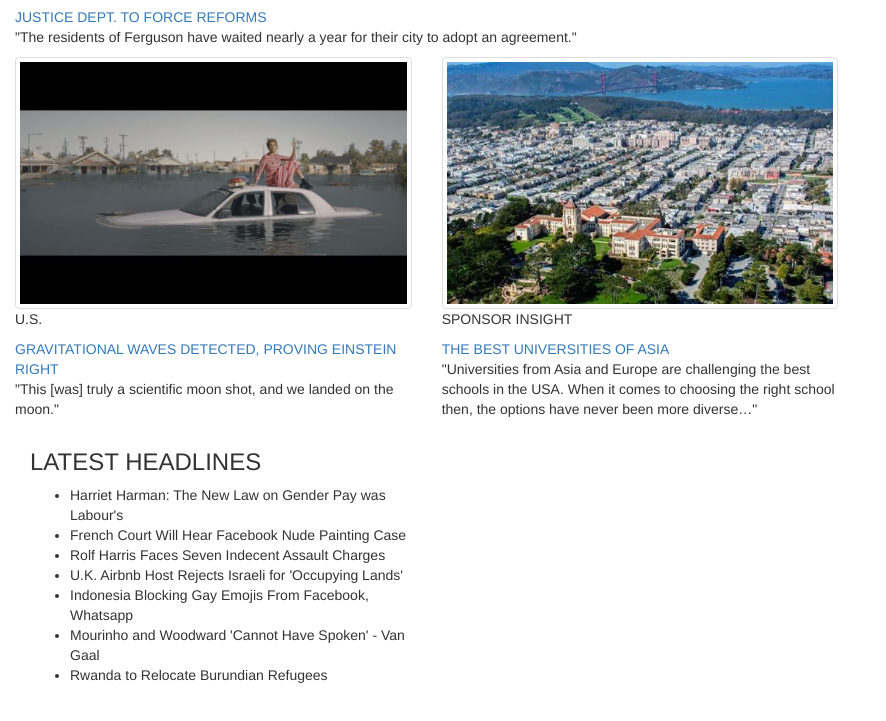
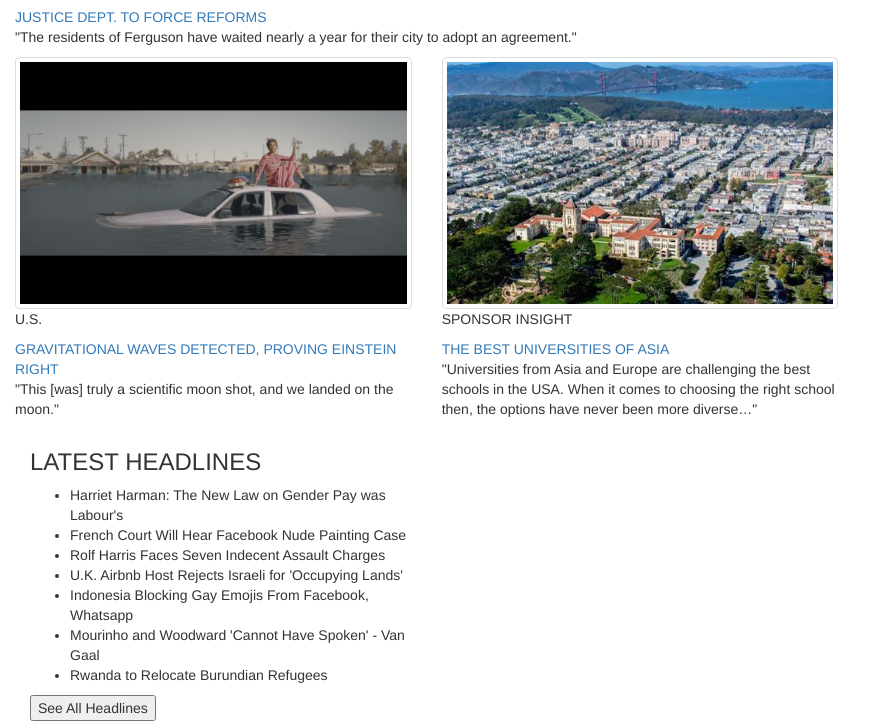
Before and after one commit to liemle417/Newsweek-Clone, a plain HTML site: page index.html in a window 1280 px wide. Shown: the part 696-1417 px from the top of the page, without its empty margins (0-886 px from the left). Before the commit the page ends 1391 px from the top, so only its background shows below. Drawn offline with Linux system fonts and the light colour scheme.

Commit message:
Update index.html

```diff
--- a/index.html
+++ b/index.html
@@ -105,7 +105,6 @@
         </div>
       </div>
 
-
       <div class="col-md-4">
       <!--Side Menu-->
       <h3>LATEST HEADLINES</h3>
@@ -118,6 +117,7 @@
           <li>Mourinho and Woodward 'Cannot Have Spoken' - Van Gaal</li>
           <li>Rwanda to Relocate Burundian Refugees</li>
         </ul>
+        <button>See All Headlines</button>
       </div>
 
       </div>
```
Lines whose indentation alone changed are shown as unchanged.
